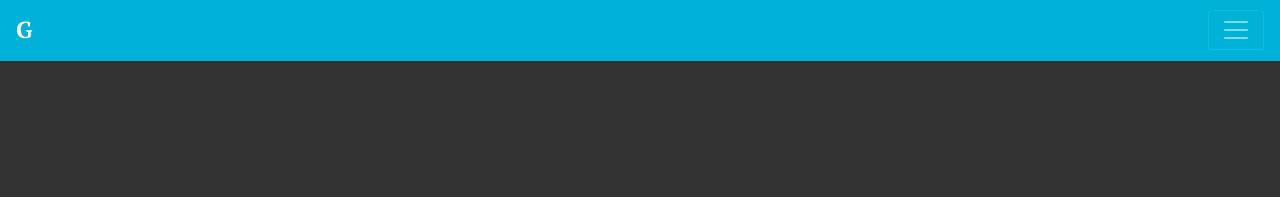
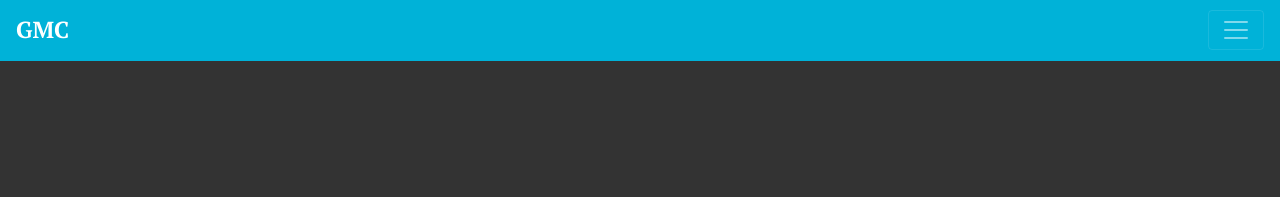
Before and after one commit to krussll/etsysimplicity, a Jekyll site: the page built from index.md, in a window 1280 px wide. Shown: the top 197 px of the page. Built offline with Jekyll 4.4.1, drawn with Linux system fonts in a browser that asks for light colours; nearby versions of some CDN libraries.

Commit message:
Update nav.html

```diff
--- a/_includes/nav.html
+++ b/_includes/nav.html
@@ -1,5 +1,5 @@
 <nav class="navbar navbar-dark">
-  <a class="navbar-brand" href="{{ site.url }}">G</a>
+  <a class="navbar-brand" href="{{ site.url }}">GMC</a>
   <button class="navbar-toggler" type="button" data-toggle="collapse" data-target="#navbarsExample04" aria-controls="navbarsExample04" aria-expanded="false" aria-label="Toggle navigation">
     <span class="navbar-toggler-icon"></span>
   </button>
```
